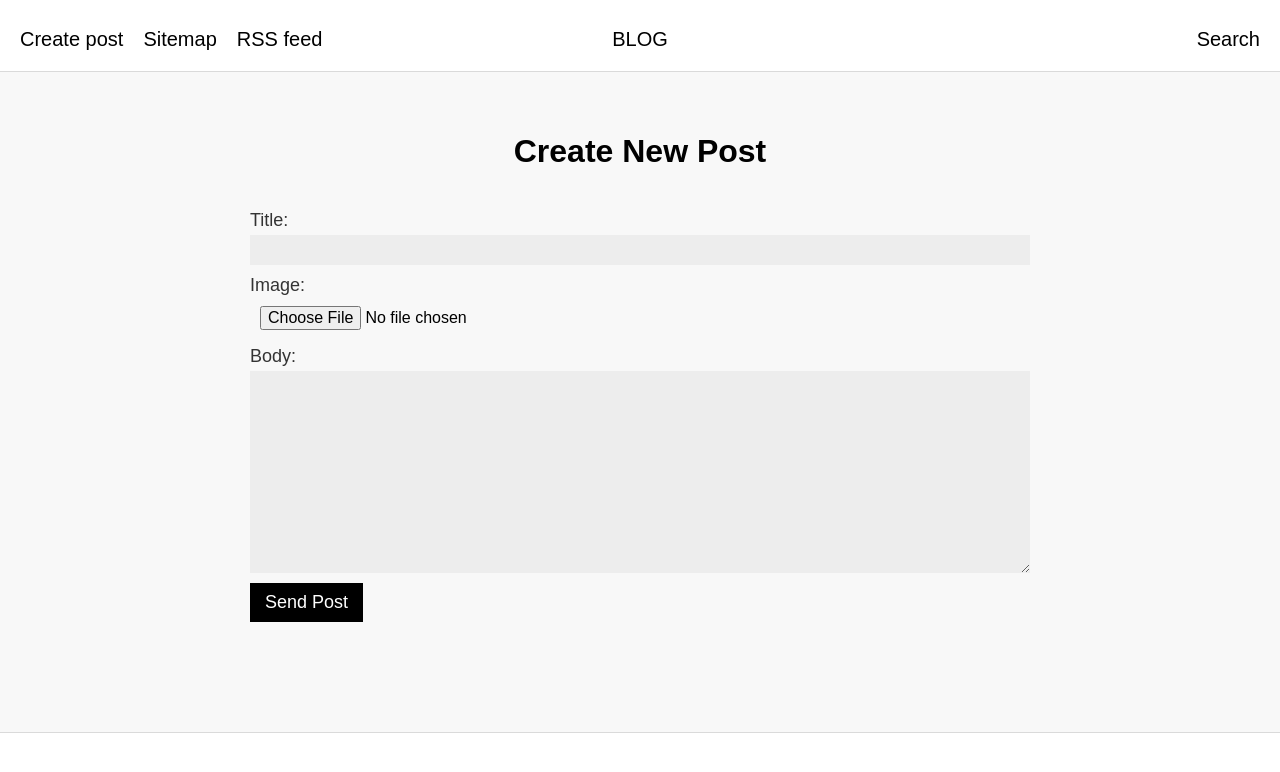
After one commit to G0udini/blogapp, a Django app: page /create/ in a window 1280 px wide. The commit adds this page. Shown: the top 772 px of the page. Run offline with Django 3.2, Linux system fonts and the light colour scheme; some libraries are stand-ins or nearby versions.

Commit message:
add create form

```diff
--- a/blog_app/feeds.py
+++ b/blog_app/feeds.py
@@ -6,7 +6,7 @@ from .models import Post
 class LatestPostsFeed(Feed):
     title = "Blog"
     link = "/blog/"
-    description = "New posts of my blog."
+    description = "New posts of blog."
 
     def items(self):
         return Post.published.all()[:5]
--- a/blog_app/forms.py
+++ b/blog_app/forms.py
@@ -1,5 +1,5 @@
 from django import forms
-from .models import Comment
+from .models import Comment, Post
 
 
 class EmailPostForm(forms.Form):
@@ -18,3 +18,13 @@ class CommentForm(forms.ModelForm):
 
 class SearchForm(forms.Form):
     search = forms.CharField()
+
+
+class PostForm(forms.ModelForm):
+    class Meta:
+        model = Post
+        fields = (
+            "title",
+            "image",
+            "body",
+        )
--- a/blog_app/models.py
+++ b/blog_app/models.py
@@ -22,7 +22,7 @@ class Post(models.Model):
     author = models.ForeignKey(
         User, on_delete=models.CASCADE, related_name="blog_posts"
     )
-    image = models.ImageField(upload_to="images/%Y/%m/%d/", blank=True)
+    image = models.ImageField(upload_to="images/%Y/%m/%d/")
     body = models.TextField()
     publish = models.DateTimeField(default=timezone.now)
     created = models.DateTimeField(auto_now_add=True)
--- a/blog_app/static/blog_app/blog.css
+++ b/blog_app/static/blog_app/blog.css
@@ -251,6 +251,27 @@ input[type=email] {
     min-width: 760px;
 }
 
+input[type=text] {
+    clear:both;
+    float:left;
+    margin:0 0 10px;
+    background:#ededed;
+    border:0;
+    padding:6px 10px;
+    font-size:16px;
+    min-width: 760px;
+}
+
+input[type=file] {
+    clear:both;
+    float:left;
+    margin:0 0 10px;
+    border:0;
+    padding:6px 10px;
+    font-size:16px;
+    min-width: 760px;
+}
+
 .errorlist {
     color:#cc0033;
     float:left;
@@ -290,3 +311,10 @@ input[type=email] {
     flex-direction: column;
     align-items: center;
 }
+
+.post-create {
+    display: flex;
+    flex-direction: column;
+    align-items: center;
+    font-size: 18px;
+}
--- a/blog_app/templates/blog_app/base.html
+++ b/blog_app/templates/blog_app/base.html
@@ -15,8 +15,8 @@
 <body>
     <div class="navigation">
         <div class="contacts">
-            <a href="#">About</a>
-            <a href="#">Contact</a>
+            <a href="{% url 'blog:post_create' %}">Create post</a>
+            <a href="{% url 'django.contrib.sitemaps.views.sitemap' %}">Sitemap</a>
             <a href="{% url 'blog:post_feed' %}">RSS feed</a>
         </div>
         <div class="main-blog">
--- /dev/null
+++ b/blog_app/templates/blog_app/post/create.html
@@ -0,0 +1,18 @@
+{% extends 'blog_app/base.html' %}
+
+{% block title %}New Post{% endblock title %}
+
+{% block content %}
+    {% if saved_form %}
+        <h1 style="text-align:center">The post was sucessfuly created and sent to the editors</h1>
+    {% else %}
+        <h1 style="text-align:center">Create New Post</h1>
+        <div class="post-create">
+            <form action='.' method='POST' enctype="multipart/form-data">
+                {{ post_form.as_p }}
+                {% csrf_token %}
+                <input type='submit' value="Send Post">
+            </form>
+        </div>
+    {% endif %}
+{% endblock content %}
--- a/blog_app/templates/blog_app/post/share.html
+++ b/blog_app/templates/blog_app/post/share.html
@@ -4,10 +4,10 @@
 
 {% block content %}
     {% if sent %}
-        <h1>E-mail successfully sent</h1>
+        <h1 style="text-align:center">E-mail successfully sent</h1>
         <p>"{{ post.title }}" was successfully sent to {{ form.cleaned_data.to }}</p>
     {% else %}
-        <h1>Share "{{ post.title }}" by e-mail</h1>
+        <h1 style="text-align:center">Share "{{ post.title }}" by e-mail</h1>
         <div class="share-form">
             <form action='.' method='POST'>
                 {{ form.as_p }}
--- a/blog_app/urls.py
+++ b/blog_app/urls.py
@@ -1,6 +1,6 @@
 from blog_app.feeds import LatestPostsFeed
 from django.urls import path
-from .views import PostShare, PostListView, PostDeatail
+from .views import PostShare, PostListView, PostDeatail, PostAdd
 from .feeds import LatestPostsFeed
 
 app_name = "blog_app"
@@ -13,5 +13,6 @@ urlpatterns = [
         name="post_detail",
     ),
     path("<int:post_id>/share/", PostShare.as_view(), name="post_share"),
+    path("create/", PostAdd.as_view(), name="post_create"),
     path("", PostListView.as_view(), name="post_list"),
 ]
--- a/blog_app/views.py
+++ b/blog_app/views.py
@@ -6,7 +6,7 @@ from django.core.paginator import Paginator
 from django.contrib.postgres.search import TrigramSimilarity
 
 from .models import Comment, Post
-from .forms import EmailPostForm, CommentForm, SearchForm
+from .forms import EmailPostForm, CommentForm, SearchForm, PostForm
 
 
 class PostListView(View):
@@ -135,3 +135,24 @@ class PostDeatail(View):
             new_comment.save()
         context["comment_form"] = comment_form
         return render(request, self.template_name, context)
+
+
+class PostAdd(View):
+    template_name = "blog_app/post/create.html"
+
+    def get(self, request, *args, **kwargs):
+        post_form = PostForm()
+        context = {"post_form": post_form, "saved_form": False}
+        return render(request, self.template_name, context)
+
+    def post(self, request, *args, **kwargs):
+        post_form = PostForm(request.POST, request.FILES)
+        print(post_form)
+        print(request.FILES)
+        print(post_form.is_valid())
+        if post_form.is_valid():
+            new_post = post_form.save(commit=False)
+            new_post.author = request.user
+            new_post.save()
+        context = {"saved_form": True}
+        return render(request, self.template_name, context)
```
